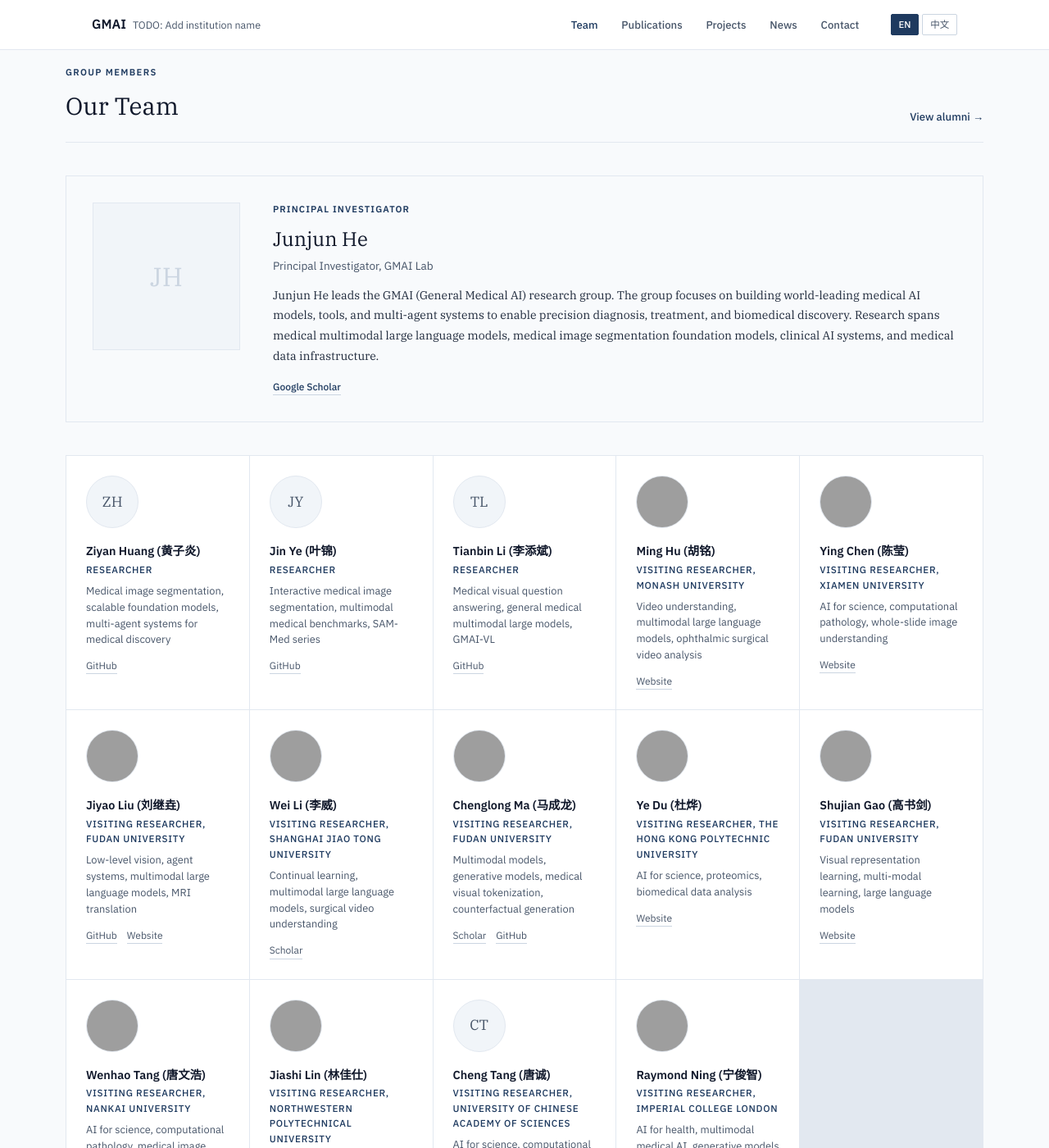
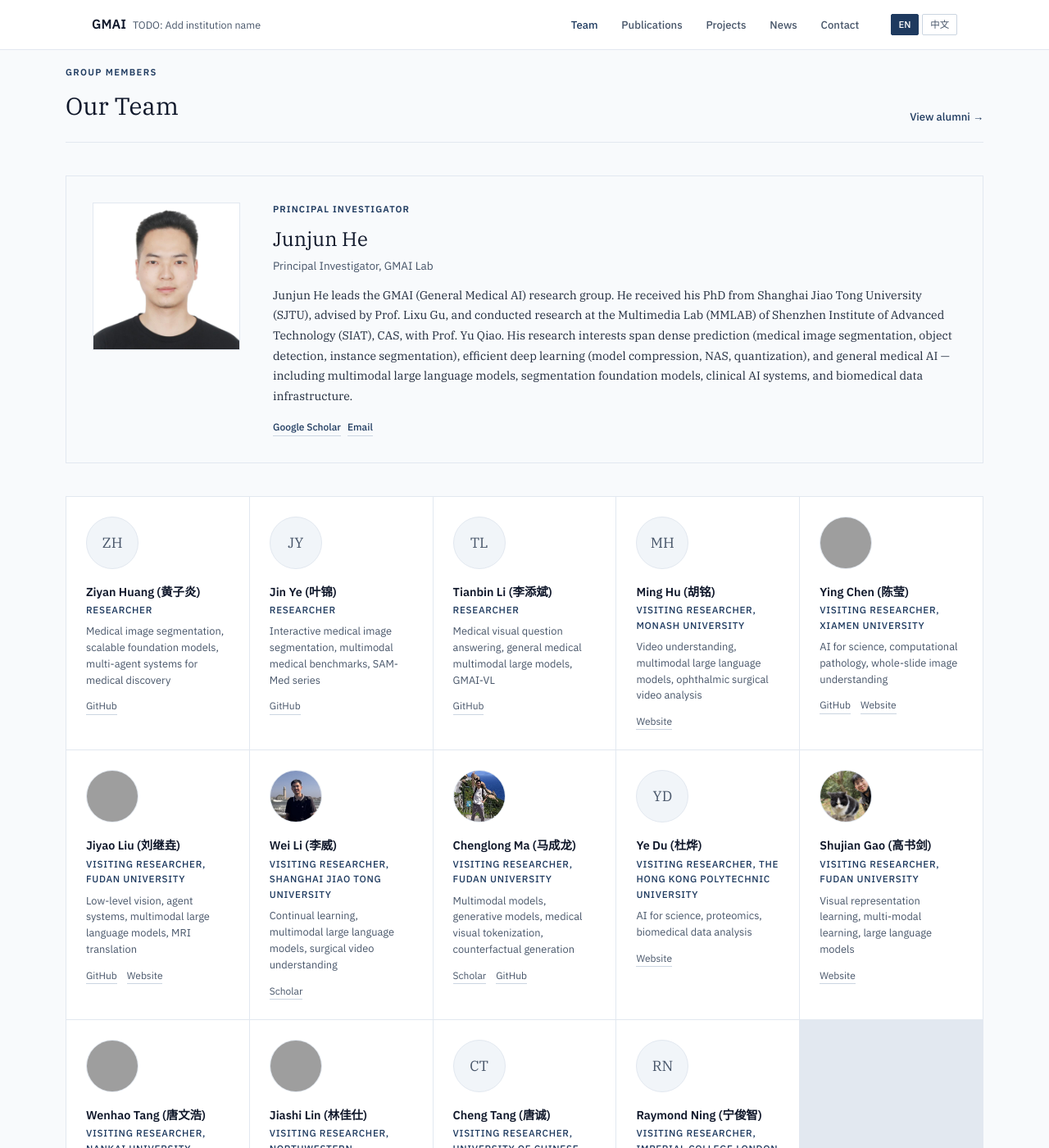
Before and after one commit to uni-medical/gmai-web, a Jekyll site: the page built from pages/team.md, in a window 1280 px wide and 1400 px high. Shown: the whole window at 82% size. Built offline with Jekyll 4.4.1, drawn with Linux system fonts in a browser that asks for light colours; grey boxes are pictures that could not be loaded.

Commit message:
feat: add team member photos and update PI profile
- Add 8 real-person photos to assets/images/team/
- Update team.yml: correct photo paths for Junjun He, Ying Chen,
  Jiyao Liu, Wei Li, Chenglong Ma, Shujian Gao, Wenhao Tang, Jiashi Lin
- Expand PI bio with SJTU/SIAT background and research interests
- Add email link field to PI profile
- Add email link rendering to EN and ZH team pages

```diff
--- a/_data/team.yml
+++ b/_data/team.yml
@@ -3,22 +3,26 @@ pi:
   role:     "Principal Investigator"
   title:    "Principal Investigator, GMAI Lab"
   bio:      >
-    Junjun He leads the GMAI (General Medical AI) research group. The group focuses on
-    building world-leading medical AI models, tools, and multi-agent systems to enable
-    precision diagnosis, treatment, and biomedical discovery. Research spans medical
-    multimodal large language models, medical image segmentation foundation models,
-    clinical AI systems, and medical data infrastructure.
-  photo:    ""
+    Junjun He leads the GMAI (General Medical AI) research group. He received his PhD from
+    Shanghai Jiao Tong University (SJTU), advised by Prof. Lixu Gu, and conducted research
+    at the Multimedia Lab (MMLAB) of Shenzhen Institute of Advanced Technology (SIAT), CAS,
+    with Prof. Yu Qiao. His research interests span dense prediction (medical image
+    segmentation, object detection, instance segmentation), efficient deep learning
+    (model compression, NAS, quantization), and general medical AI — including multimodal
+    large language models, segmentation foundation models, clinical AI systems, and
+    biomedical data infrastructure.
+  photo:    "assets/images/team/junjun_he.jpeg"
   initials: "JH"
   links:
     website: ""
     scholar: "https://scholar.google.com/citations?user=Z4LgebkAAAAJ&hl=zh-CN"
+    email:   "hejunjun@sjtu.edu.cn"
     cv:      ""
     github:  ""
     twitter: ""
 
 members:
-  # ── Core researchers (from research documents) ─────────────────
+  # ── Core researchers ─────────────────────────────────────────────
   - name:     "Ziyan Huang (黄子炎)"
     role:     "Researcher"
     focus:    "Medical image segmentation, scalable foundation models, multi-agent systems for medical discovery"
@@ -49,11 +53,11 @@ members:
       github:  "https://github.com/uni-medical"
       website: ""
 
-  # ── Visiting researchers (from CSV) ────────────────────────────
+  # ── Visiting researchers ─────────────────────────────────────────
   - name:     "Ming Hu (胡铭)"
     role:     "Visiting Researcher, Monash University"
     focus:    "Video understanding, multimodal large language models, ophthalmic surgical video analysis"
-    photo:    "assets/images/team/images.jpeg"
+    photo:    ""
     initials: "MH"
     links:
       scholar: ""
@@ -63,17 +67,17 @@ members:
   - name:     "Ying Chen (陈莹)"
     role:     "Visiting Researcher, Xiamen University"
     focus:    "AI for science, computational pathology, whole-slide image understanding"
-    photo:    "assets/images/team/cy-new.jpg"
+    photo:    "assets/images/team/ying_chen.jpg"
     initials: "YC"
     links:
       scholar: ""
-      github:  ""
+      github:  "https://github.com/cying18"
       website: "https://cying18.github.io/"
 
   - name:     "Jiyao Liu (刘继垚)"
     role:     "Visiting Researcher, Fudan University"
     focus:    "Low-level vision, agent systems, multimodal large language models, MRI translation"
-    photo:    "assets/images/team/avatar.png"
+    photo:    "assets/images/team/jiyao_liu.png"
     initials: "JL"
     links:
       scholar: ""
@@ -83,7 +87,7 @@ members:
   - name:     "Wei Li (李威)"
     role:     "Visiting Researcher, Shanghai Jiao Tong University"
     focus:    "Continual learning, multimodal large language models, surgical video understanding"
-    photo:    "assets/images/team/微信图片_20250921184016_8_301.jpg"
+    photo:    "assets/images/team/wei_li.jpg"
     initials: "WL"
     links:
       scholar: "https://scholar.google.com/citations?user=TGIvczYAAAAJ&hl=zh-CN"
@@ -93,7 +97,7 @@ members:
   - name:     "Chenglong Ma (马成龙)"
     role:     "Visiting Researcher, Fudan University"
     focus:    "Multimodal models, generative models, medical visual tokenization, counterfactual generation"
-    photo:    "assets/images/team/fa78a94e379aa2e5b56d7cff91b81aba.jpeg"
+    photo:    "assets/images/team/chenglong_ma.jpeg"
     initials: "CM"
     links:
       scholar: "https://scholar.google.com/citations?user=rUhyCvMAAAAJ"
@@ -103,7 +107,7 @@ members:
   - name:     "Ye Du (杜烨)"
     role:     "Visiting Researcher, The Hong Kong Polytechnic University"
     focus:    "AI for science, proteomics, biomedical data analysis"
-    photo:    "assets/images/team/du.jpeg"
+    photo:    ""
     initials: "YD"
     links:
       scholar: ""
@@ -113,7 +117,7 @@ members:
   - name:     "Shujian Gao (高书剑)"
     role:     "Visiting Researcher, Fudan University"
     focus:    "Visual representation learning, multi-modal learning, large language models"
-    photo:    "assets/images/team/d11337160d932c3c75dd1c5eebcae31a.JPG"
+    photo:    "assets/images/team/shujian_gao.jpg"
     initials: "SG"
     links:
       scholar: ""
@@ -123,7 +127,7 @@ members:
   - name:     "Wenhao Tang (唐文浩)"
     role:     "Visiting Researcher, Nankai University"
     focus:    "AI for science, computational pathology, medical image analysis"
-    photo:    "assets/images/team/微信图片_20250922100827.jpg"
+    photo:    "assets/images/team/wenhao_tang.jpg"
     initials: "WT"
     links:
       scholar: ""
@@ -133,7 +137,7 @@ members:
   - name:     "Jiashi Lin (林佳仕)"
     role:     "Visiting Researcher, Northwestern Polytechnical University"
     focus:    "Knowledge graphs, large language models, agentic retrieval-augmented generation"
-    photo:    "assets/images/team/IMG_20250923_001305.jpg"
+    photo:    "assets/images/team/jiashi_lin.jpg"
     initials: "JL"
     links:
       scholar: ""
@@ -153,7 +157,7 @@ members:
   - name:     "Raymond Ning (宁俊智)"
     role:     "Visiting Researcher, Imperial College London"
     focus:    "AI for health, multimodal medical AI, generative models for retinal image synthesis"
-    photo:    "assets/images/team/image.png"
+    photo:    ""
     initials: "RN"
     links:
       scholar: ""
--- a/pages/team.md
+++ b/pages/team.md
@@ -27,6 +27,7 @@ lang:      "en"
       <div class="pi-links">
         {% if site.data.team.pi.links.website != "" %}<a href="{{ site.data.team.pi.links.website }}" target="_blank">Website</a>{% endif %}
         {% if site.data.team.pi.links.scholar != ""  %}<a href="{{ site.data.team.pi.links.scholar }}" target="_blank">Google Scholar</a>{% endif %}
+        {% if site.data.team.pi.links.email != ""    %}<a href="mailto:{{ site.data.team.pi.links.email }}">Email</a>{% endif %}
         {% if site.data.team.pi.links.cv != ""       %}<a href="{{ site.data.team.pi.links.cv | relative_url }}">CV</a>{% endif %}
         {% if site.data.team.pi.links.github != ""   %}<a href="{{ site.data.team.pi.links.github }}" target="_blank">GitHub</a>{% endif %}
         {% if site.data.team.pi.links.twitter != ""  %}<a href="{{ site.data.team.pi.links.twitter }}" target="_blank">Twitter</a>{% endif %}
```
Also changed, not shown: pages/zh/team.md (+1 -0 lines), assets/images/team/chenglong_ma.jpeg (added), assets/images/team/junjun_he.jpeg (added), assets/images/team/shujian_gao.jpg (added), assets/images/team/wei_li.jpg (added), 5 other files.
